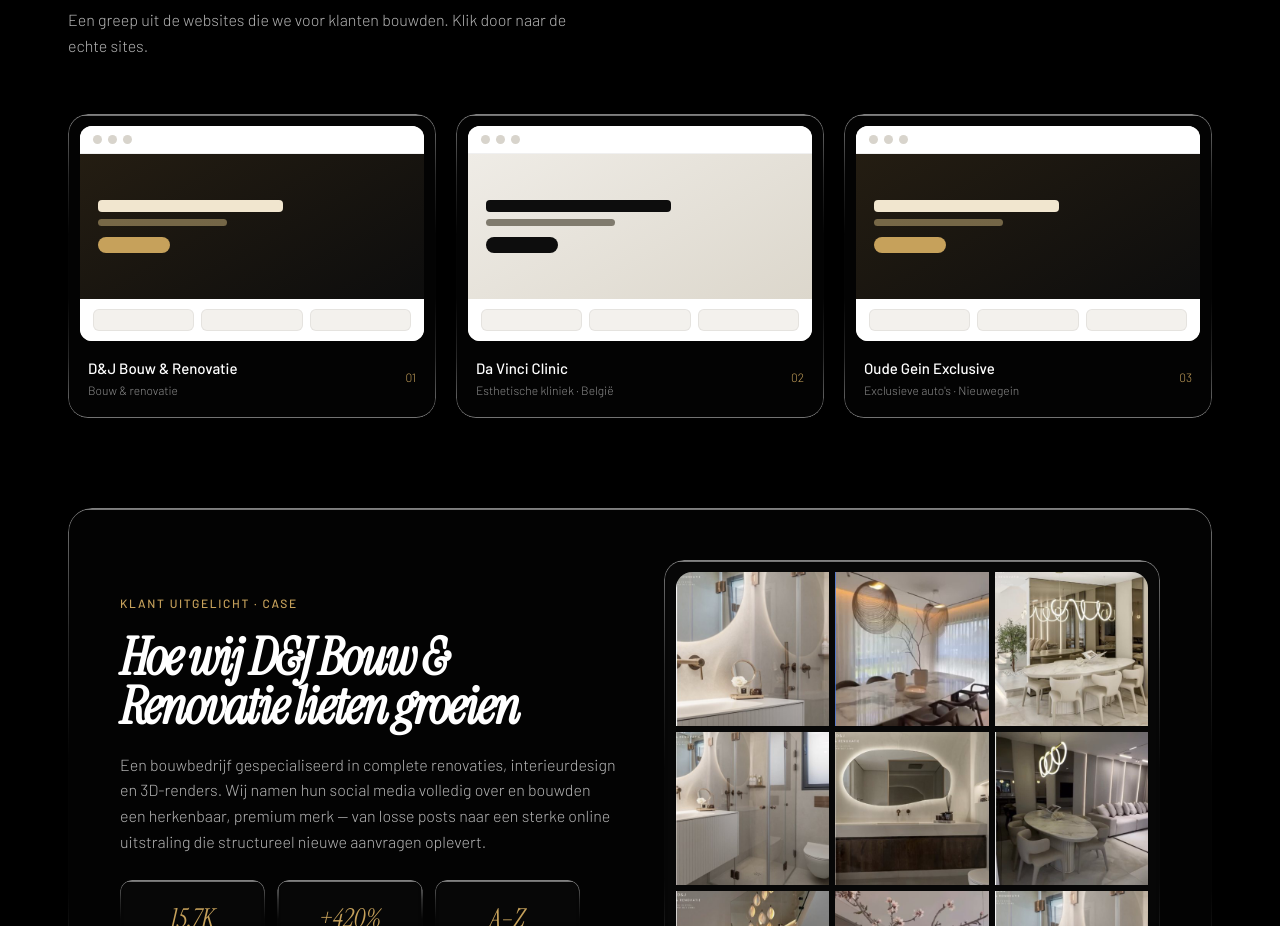
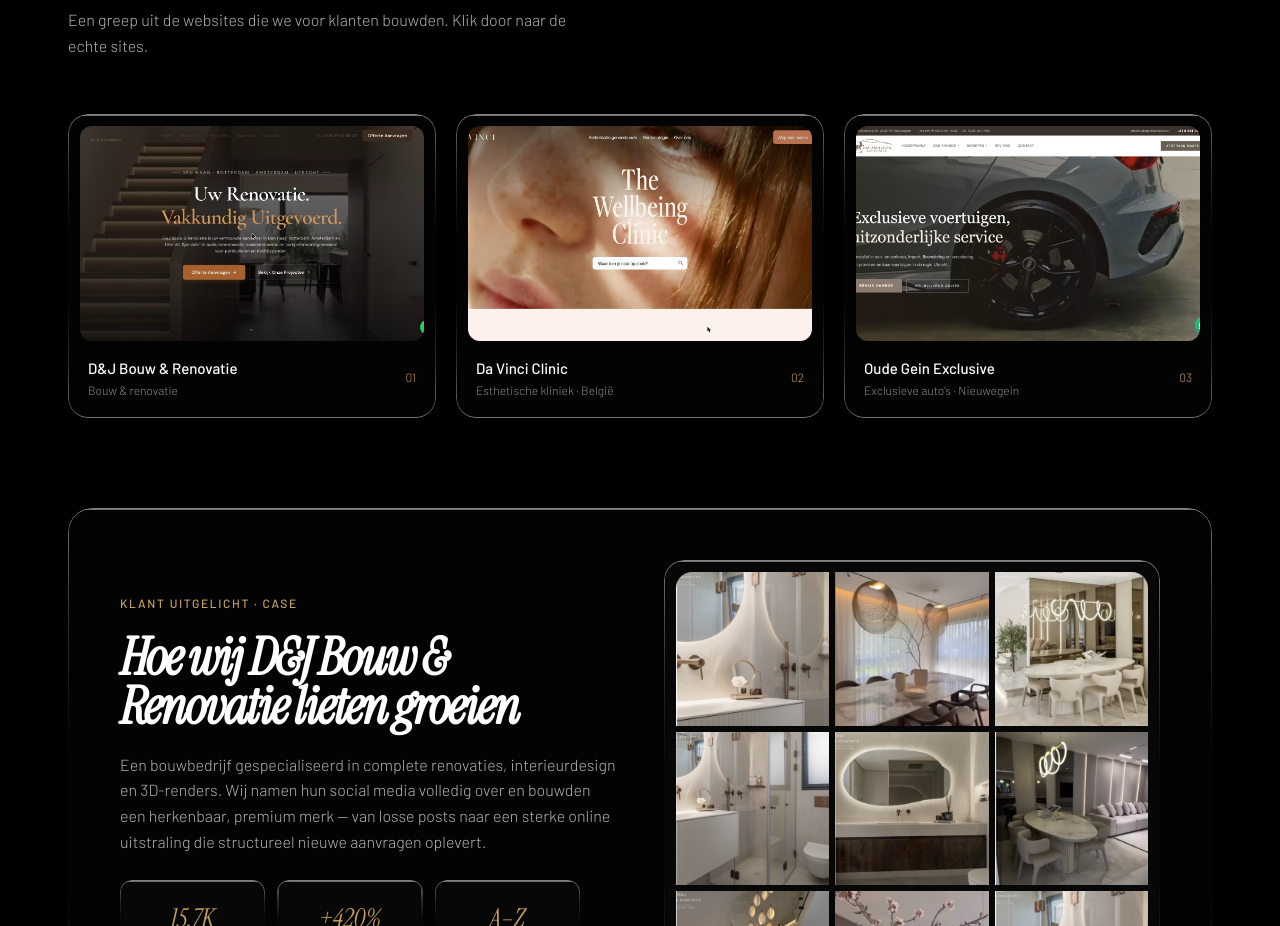
Before and after one commit to casanomadadigital-cyber/casanomada-digital, a plain HTML site: page index.html in a window 1280 px wide. Shown: the part 5200-6126 px from the top of the page. Drawn offline with Linux system fonts and the light colour scheme.

Commit message:
Portfolio: echte screenshots klantsites

```diff
--- a/index.html
+++ b/index.html
@@ -378,9 +378,9 @@ voor jouw merk alleen</h2>
 <section class="block" id="werk"><div class="wrap">
   <div class="rv"><div class="ey">Geselecteerd werk</div><h2 class="serif">Deze site is ons portfolio</h2><p class="lead">Een greep uit de websites die we voor klanten bouwden. Klik door naar de echte sites.</p></div>
   <div class="grid3b">
-    <a class="fcard lg rv" href="https://djbouwrenovatie.com/" target="_blank" rel="noopener"><div class="in"><div class="mock dark"><div class="bar"><i></i><i></i><i></i></div><div class="h"><div class="h1"></div><div class="h2"></div><div class="bt"></div></div><div class="rows"><span></span><span></span><span></span></div></div><div class="fmeta"><div><b>D&amp;J Bouw &amp; Renovatie</b><div class="c">Bouw &amp; renovatie</div></div><span class="no">01</span></div></div></a>
-    <a class="fcard lg rv" href="https://www.davinciclinic.be/" target="_blank" rel="noopener"><div class="in"><div class="mock light"><div class="bar"><i></i><i></i><i></i></div><div class="h"><div class="h1"></div><div class="h2"></div><div class="bt"></div></div><div class="rows"><span></span><span></span><span></span></div></div><div class="fmeta"><div><b>Da Vinci Clinic</b><div class="c">Esthetische kliniek · België</div></div><span class="no">02</span></div></div></a>
-    <a class="fcard lg rv" href="https://oudegeinexclusive.nl/" target="_blank" rel="noopener"><div class="in"><div class="mock dark"><div class="bar"><i></i><i></i><i></i></div><div class="h"><div class="h1"></div><div class="h2"></div><div class="bt"></div></div><div class="rows"><span></span><span></span><span></span></div></div><div class="fmeta"><div><b>Oude Gein Exclusive</b><div class="c">Exclusieve auto's · Nieuwegein</div></div><span class="no">03</span></div></div></a>
+    <a class="fcard lg rv" href="https://djbouwrenovatie.com/" target="_blank" rel="noopener"><div class="in"><div class="fshot"><img src="/img/djbouw.jpg" alt="Website D&amp;J Bouw &amp; Renovatie" loading="lazy" /></div><div class="fmeta"><div><b>D&amp;J Bouw &amp; Renovatie</b><div class="c">Bouw &amp; renovatie</div></div><span class="no">01</span></div></div></a>
+    <a class="fcard lg rv" href="https://www.davinciclinic.be/" target="_blank" rel="noopener"><div class="in"><div class="fshot"><img src="/img/davinci.jpg" alt="Website Da Vinci Clinic" loading="lazy" /></div><div class="fmeta"><div><b>Da Vinci Clinic</b><div class="c">Esthetische kliniek · België</div></div><span class="no">02</span></div></div></a>
+    <a class="fcard lg rv" href="https://oudegeinexclusive.nl/" target="_blank" rel="noopener"><div class="in"><div class="fshot"><img src="/img/oudegein.jpg" alt="Website Oude Gein Exclusive" loading="lazy" /></div><div class="fmeta"><div><b>Oude Gein Exclusive</b><div class="c">Exclusieve auto's · Nieuwegein</div></div><span class="no">03</span></div></div></a>
   </div>
 
   <div class="case lg rv"><div class="in"><div class="cg">
```
